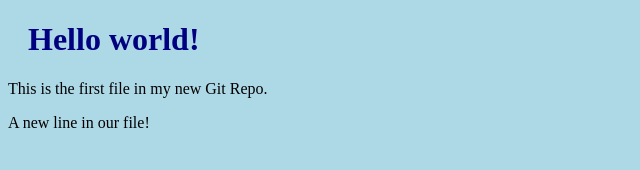
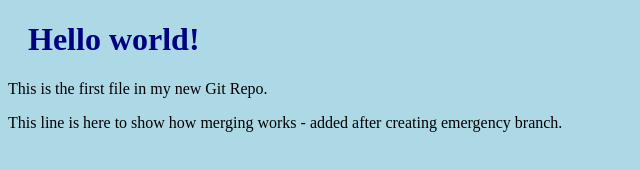
Before and after one commit to oskartrybus/hello-world, a plain HTML site: page index.html in a window 1280 px wide. Shown: the whole page, without its empty margins (0-640 px from the left). Drawn offline with Linux system fonts and the light colour scheme.

Commit message:
updated index.html with emergency fix

```diff
--- a/index.html
+++ b/index.html
@@ -8,7 +8,7 @@
 
 <h1>Hello world!</h1>
 <p>This is the first file in my new Git Repo.</p>
-<p>A new line in our file!</p>
+<p>This line is here to show how merging works - added after creating emergency branch.</p>
 
 </body>
 </html>
```
